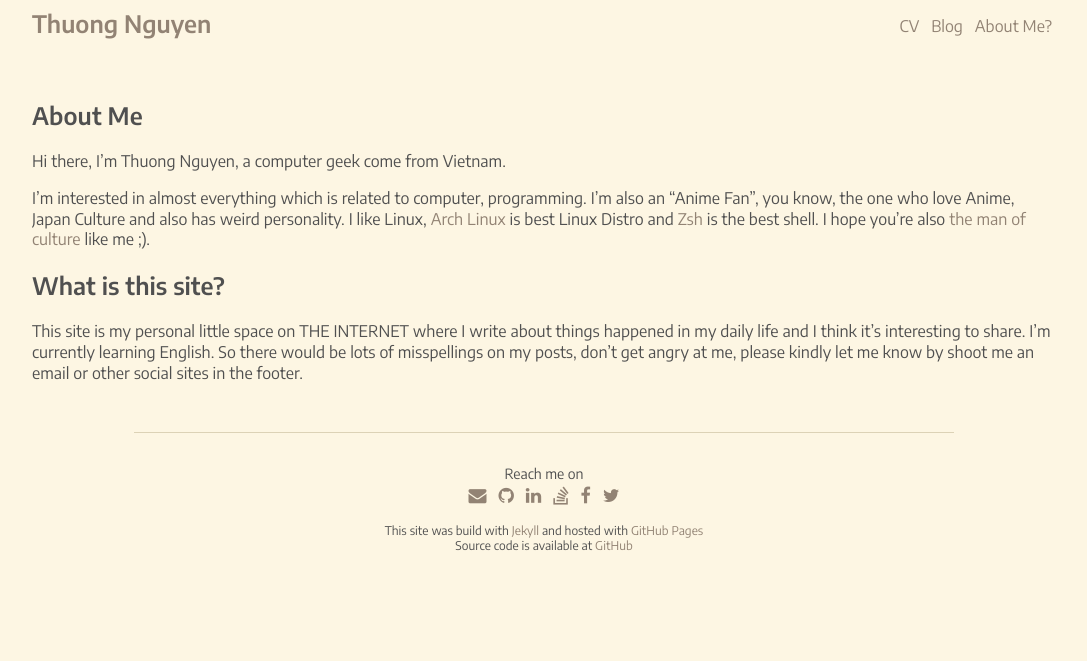
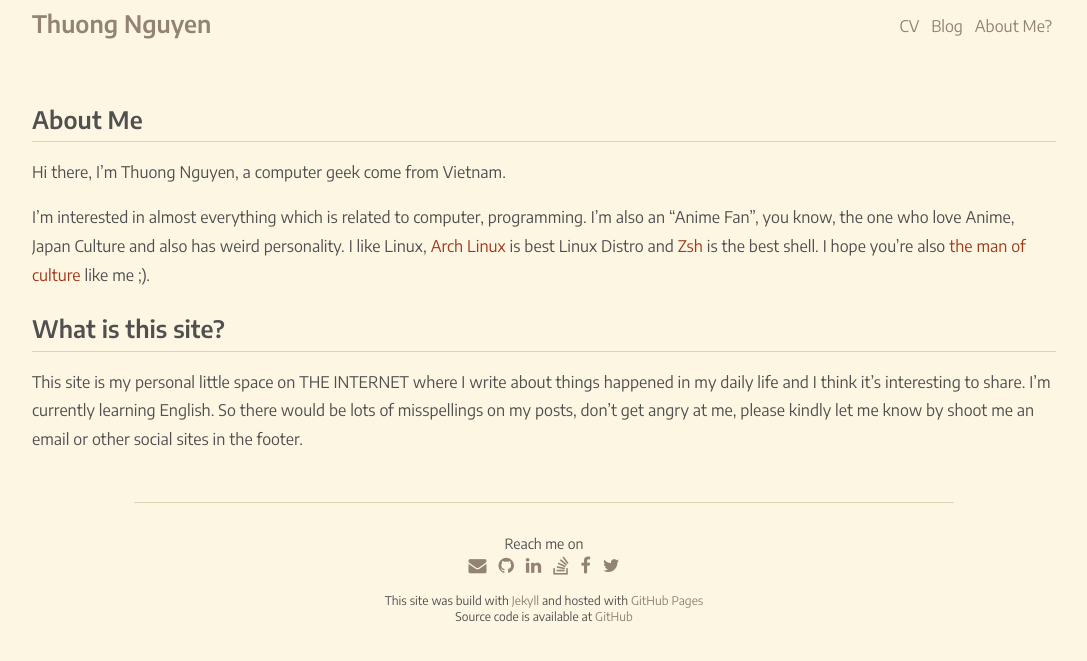
Before and after one commit to hthuong09/thuongnguyen.me, a Jekyll site: the page built from about.md, in a window 1280 px wide. Shown: the top 661 px of the page, without its empty margins (96-1183 px from the left). Built offline with Jekyll 4.4.1, drawn with Linux system fonts in a browser that asks for light colours.

Commit message:
Update about page

```diff
--- /dev/null
+++ b/_layouts/about.html
@@ -0,0 +1,9 @@
+---
+layout: master
+---
+
+<div id="about_me" class="post">
+  <div class="post-content">
+    {{ content }}
+  </div>
+</div>
--- a/_layouts/home.html
+++ /dev/null
@@ -1,7 +0,0 @@
----
-layout: master
----
-
-<div id="about_me">
-  {{ content }}
-</div>
```
Also changed, not shown: about.md (+2 -2 lines).
